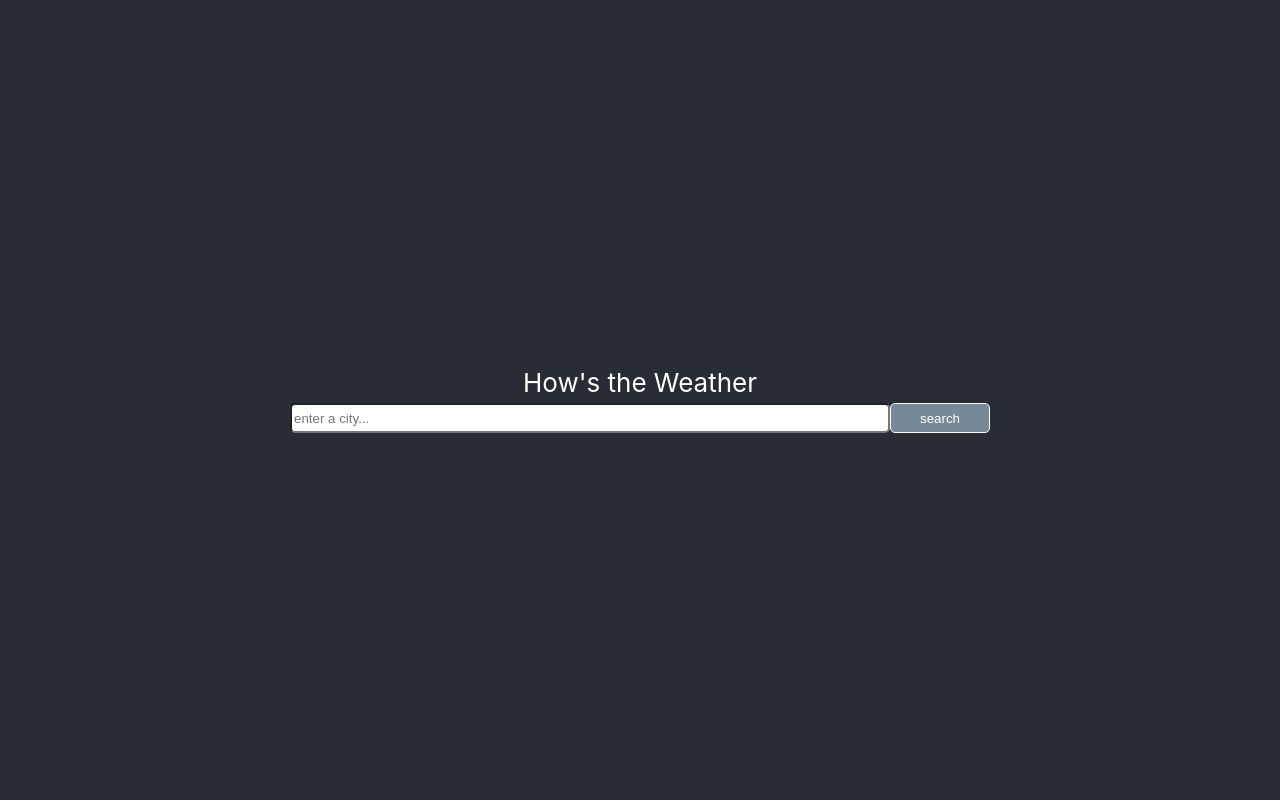
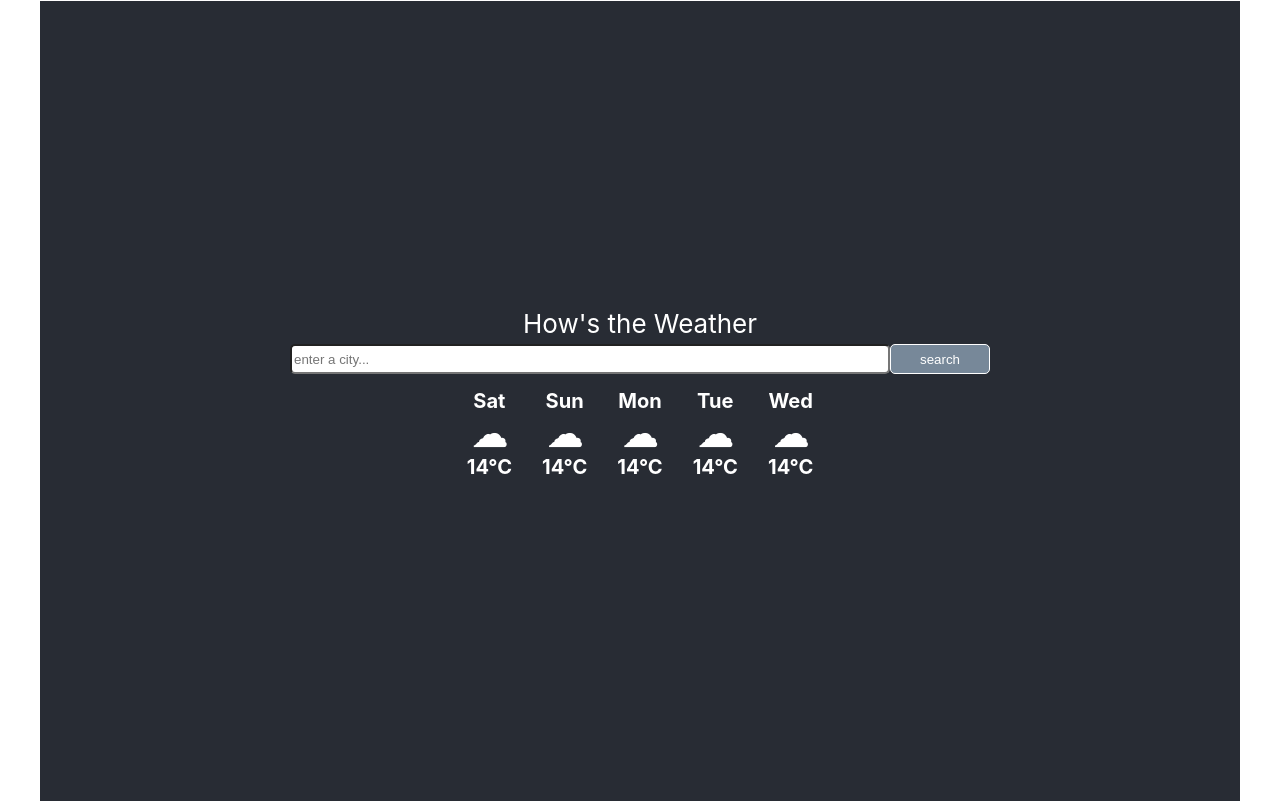
Before and after one commit to gabykarsten/weatherapp-react, a React (Create React App) app: page / in a window 1280 px wide. Built offline with nearby package versions, Linux system fonts and the light colour scheme.

Commit message:
added basic css to the weather app

```diff
--- a/src/App.css
+++ b/src/App.css
@@ -1,16 +1,9 @@
 .App {
   text-align: center;
-}
-
-.App-logo {
-  height: 40vmin;
-  pointer-events: none;
-}
-
-@media (prefers-reduced-motion: no-preference) {
-  .App-logo {
-    animation: App-logo-spin infinite 20s linear;
-  }
+  max-width: 1200px;
+  border: 1px solid white;
+  margin: 0 auto;
+  display: block;
 }
 
 .App-header {
@@ -23,16 +16,3 @@
   font-size: calc(10px + 2vmin);
   color: white;
 }
-
-.App-link {
-  color: #61dafb;
-}
-
-@keyframes App-logo-spin {
-  from {
-    transform: rotate(0deg);
-  }
-  to {
-    transform: rotate(360deg);
-  }
-}
--- a/src/App.js
+++ b/src/App.js
@@ -1,5 +1,6 @@
 import React from "react";
 import Weather from "./Weather.js";
+import Weekly from "./Weekly.js";
 import "./App.css";
 
 function App() {
@@ -8,6 +9,7 @@ function App() {
       <header className="App-header">
         How's the Weather
         <Weather />
+        <Weekly />
       </header>
     </div>
   );
--- /dev/null
+++ b/src/Weekly.css
@@ -0,0 +1,23 @@
+.overview {
+  display: flex;
+  justify-content: space-between;
+  font-size: 30px;
+}
+
+.daily {
+  margin: 5px 5px;
+  padding: 10px 10px;
+}
+
+.daily .day {
+  margin: 0 auto;
+}
+
+.daily .icon {
+  margin: 0 auto;
+  font-size: 35px;
+}
+
+.daily .temperature {
+  margin: 0 auto;
+}
--- /dev/null
+++ b/src/Weekly.js
@@ -0,0 +1,34 @@
+import React from "react";
+import "./Weekly.css";
+
+export default function Weekly() {
+  return (
+    <div className="overview">
+      <div className="daily">
+        <h6 className="day">Sat</h6>
+        <h6 className="icon">&#x2601;</h6>
+        <h6 className="temperature">14&deg;C</h6>
+      </div>
+      <div className="daily">
+        <h6 className="day">Sun</h6>
+        <h6 className="icon">&#x2601;</h6>
+        <h6 className="temperature">14&deg;C</h6>
+      </div>
+      <div className="daily">
+        <h6 className="day">Mon</h6>
+        <h6 className="icon">&#x2601;</h6>
+        <h6 className="temperature">14&deg;C</h6>
+      </div>
+      <div className="daily">
+        <h6 className="day">Tue</h6>
+        <h6 className="icon">&#x2601;</h6>
+        <h6 className="temperature">14&deg;C</h6>
+      </div>
+      <div className="daily">
+        <h6 className="day">Wed</h6>
+        <h6 className="icon">&#x2601;</h6>
+        <h6 className="temperature">14&deg;C</h6>
+      </div>
+    </div>
+  );
+}
```
